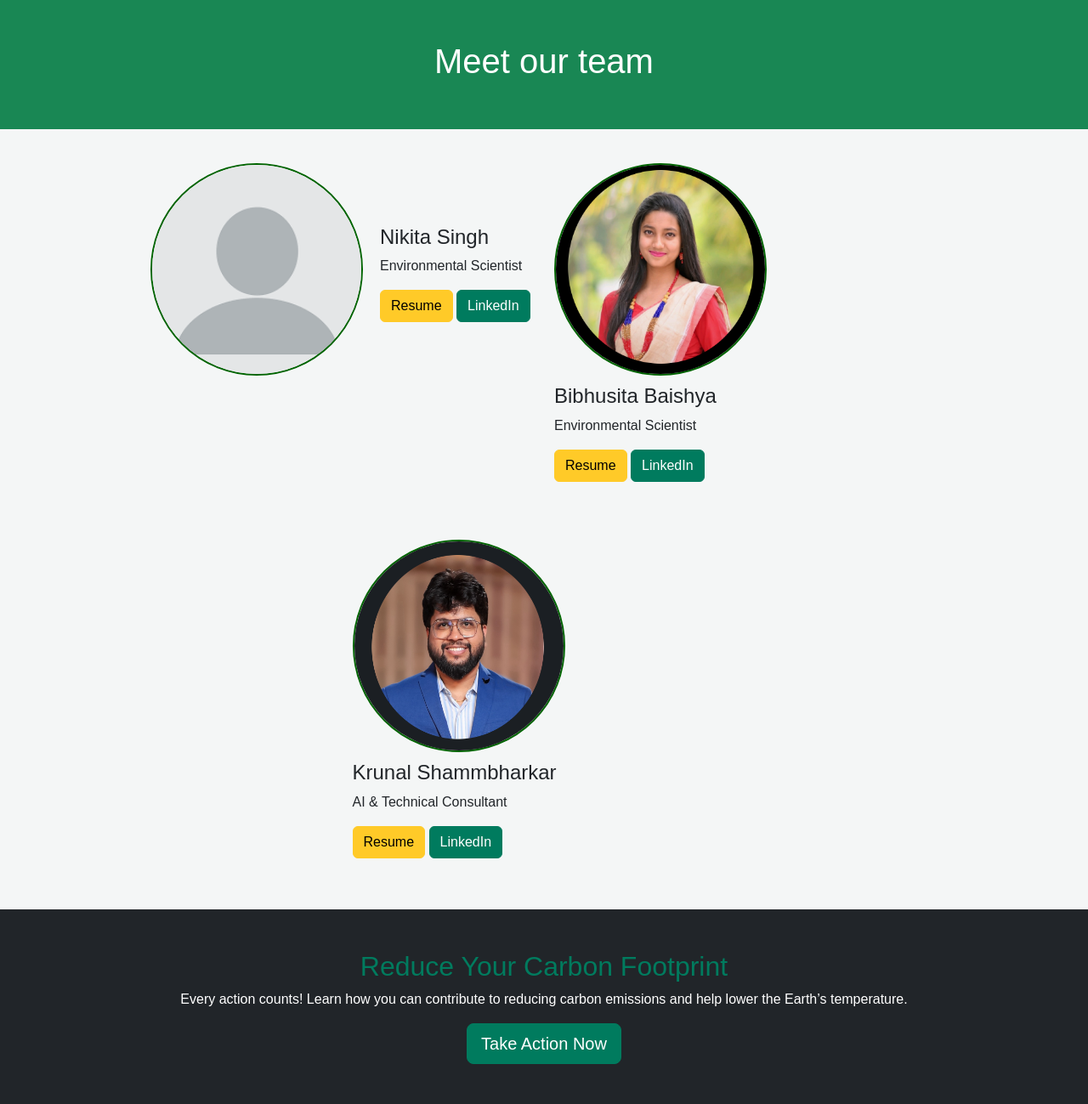
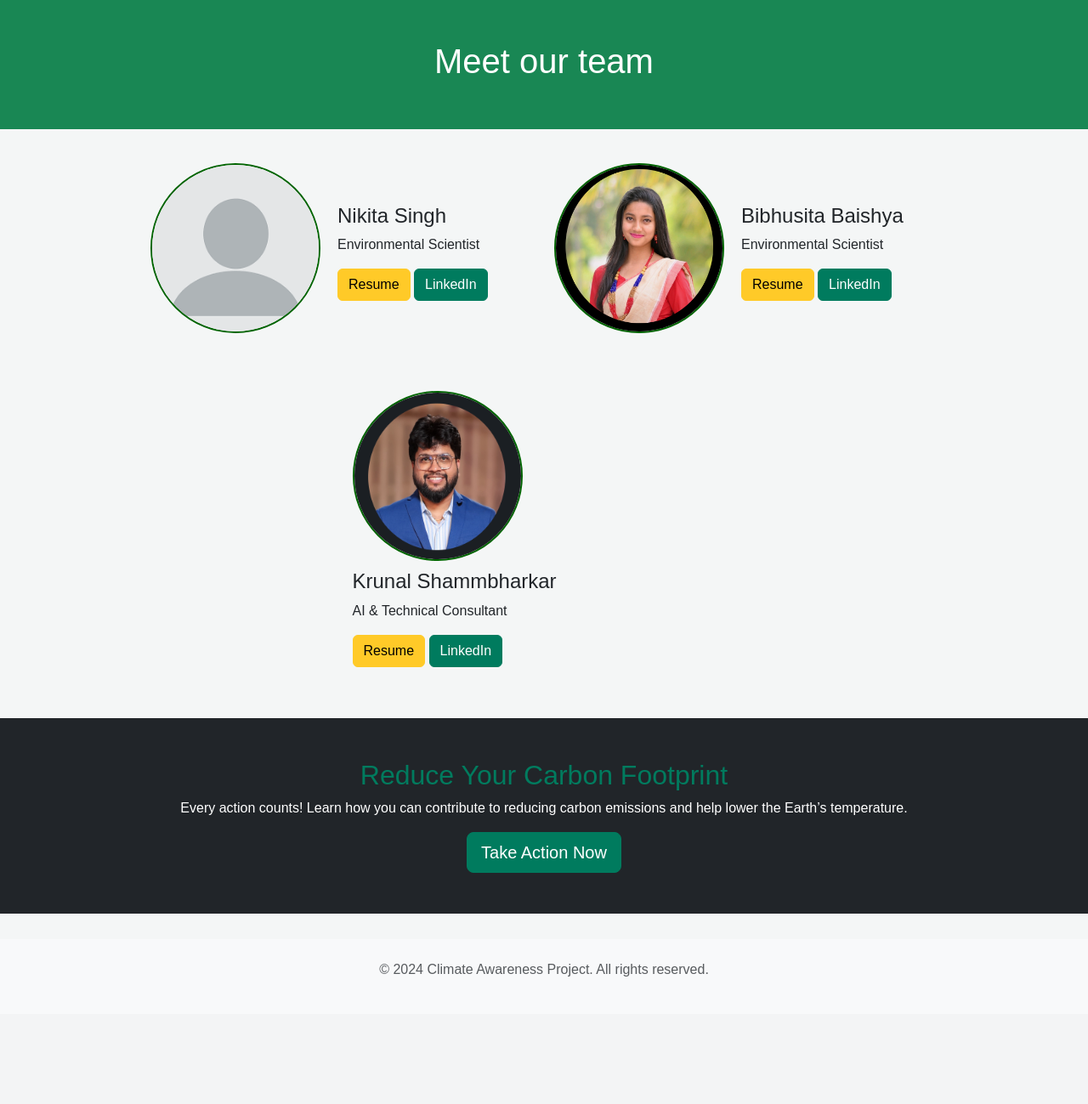
Before and after one commit to krunalss/cool_the_globe, a FastAPI app: page /contact in a window 1280 px wide. Shown: the part 56-1355 px from the top of the page at 85% size. After the commit the page ends 1205 px from the top, so only its background shows below. Run offline with FastAPI, Linux system fonts and the light colour scheme.

Commit message:
updated profile picture size in styles.css

```diff
--- a/app/static/css/styles.css
+++ b/app/static/css/styles.css
@@ -44,8 +44,8 @@ footer {
 /* Profile photo styling */
 .team-member-photo {
     border-radius: 50%;
-    height: 250px;
-    width: 250px;
+    height: 200px;
+    width: 200px;
     margin-right: 20px;
     border: 2px solid #006400; /* Green border */
 }
```
